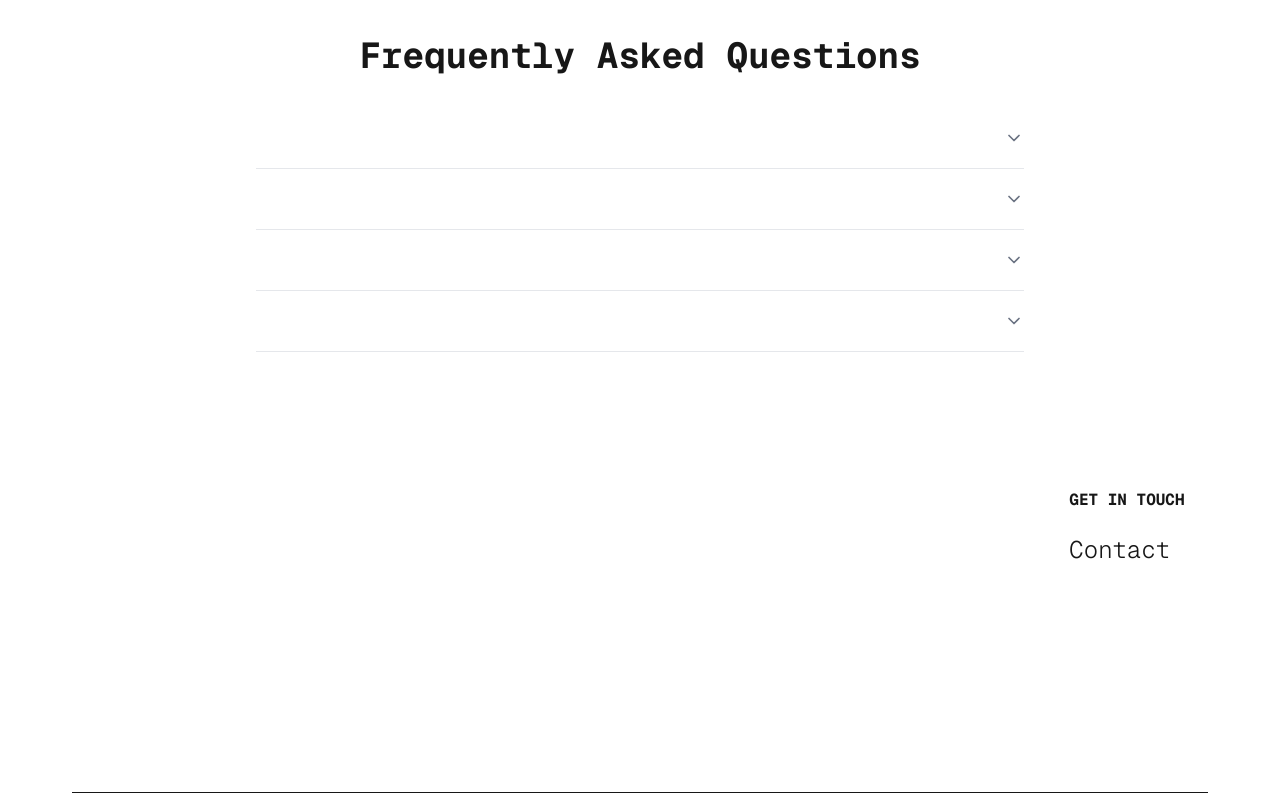
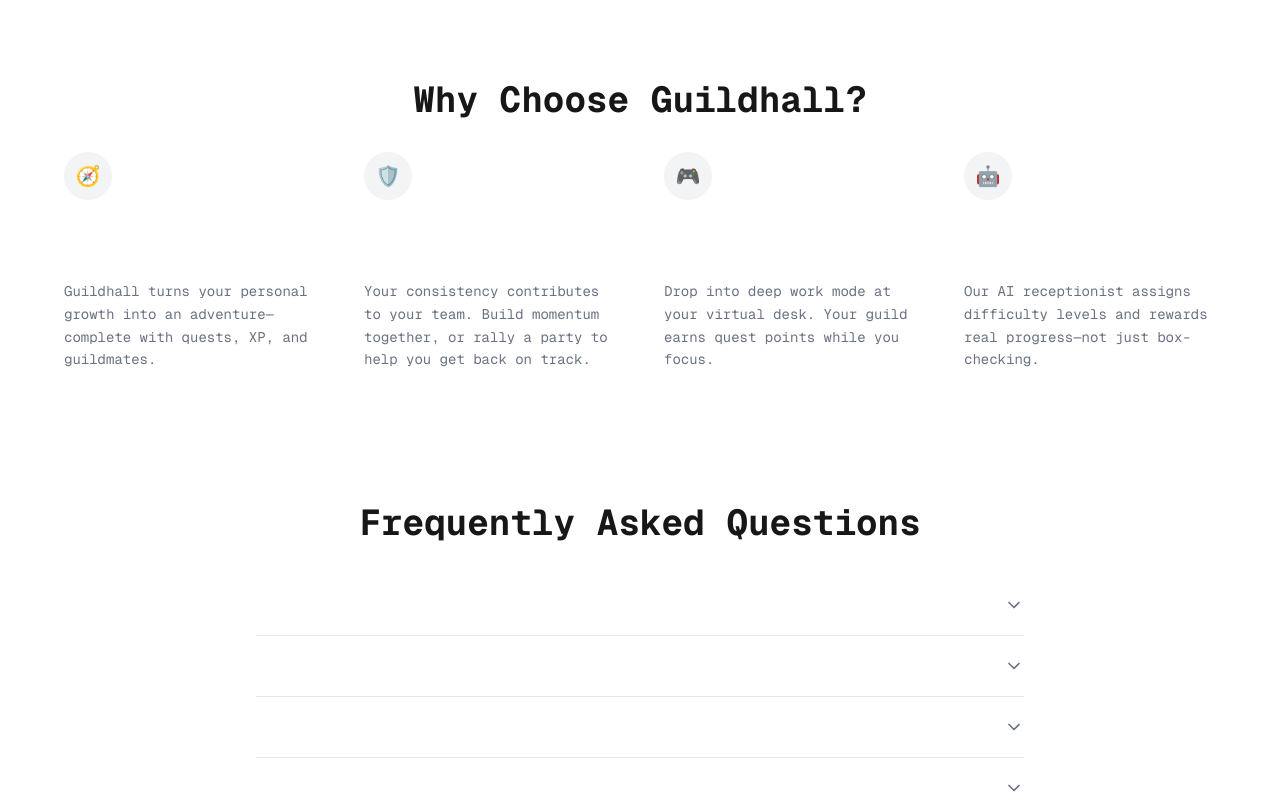
Before and after one commit to gnahCnayR/Guildhall-landing, a Next.js app: page / in a window 1280 px wide. Shown: the top 800 px of the page. Built offline with nearby package versions, Linux system fonts and the light colour scheme.

Commit message:
why us complete

```diff
--- a/src/app/globals.css
+++ b/src/app/globals.css
@@ -25,3 +25,19 @@ body {
   color: var(--foreground);
   font-family: Arial, Helvetica, sans-serif;
 }
+
+html.lenis, html.lenis body {
+  height: auto;
+}
+.lenis.lenis-smooth {
+  scroll-behavior: auto !important;
+}
+.lenis.lenis-smooth [data-lenis-prevent] {
+  overscroll-behavior: contain;
+}
+.lenis.lenis-stopped {
+  overflow: hidden;
+}
+.lenis.lenis-smooth iframe {
+  pointer-events: none;
+}
--- a/src/app/layout.tsx
+++ b/src/app/layout.tsx
@@ -2,6 +2,7 @@ import type { Metadata } from "next";
 import { Geist, Geist_Mono } from "next/font/google";
 import "./globals.css";
 import Footer from "@/components/Footer";
+import SmoothScrollProvider from "@/components/LenisScroll";
 import { Tinos } from "next/font/google";
 
 const geistSans = Geist({
@@ -33,8 +34,10 @@ export default function RootLayout({
   return (
     <html lang="en">
       <body className={`${geistSans.className} ${geistMono.className} ${tinos.variable} antialiased`}>
-        {children}
-        <Footer />
+        <SmoothScrollProvider>
+          {children}
+          <Footer />
+        </SmoothScrollProvider>
       </body>
     </html>
   );
--- a/src/app/page.tsx
+++ b/src/app/page.tsx
@@ -1,6 +1,7 @@
-'use client';
+'use client'
 
 import FAQ from "@/components/FAQ";
+import WhyUs from "@/components/WhyUs";
 import dynamic from "next/dynamic"
 
 const CastleScene = dynamic(() => import("@/components/CastleScene"), { ssr: false })
@@ -8,6 +9,7 @@ const CastleScene = dynamic(() => import("@/components/CastleScene"), { ssr: fal
 export default function Home() {
   return (
     <main className="h-full">
+      <WhyUs />
       <FAQ />
     </main>
   );
--- a/src/components/Castle.tsx
+++ b/src/components/Castle.tsx
@@ -1,4 +1,4 @@
-'use client';
+'use client'
 
 import { useAnimations, useGLTF, useScroll } from "@react-three/drei"
 import { useFrame } from "@react-three/fiber"
--- a/src/components/CastleScene.tsx
+++ b/src/components/CastleScene.tsx
@@ -1,4 +1,4 @@
-'use client';
+'use client'
 
 import { Canvas, useThree } from "@react-three/fiber"
 import Castle from "./Castle"
--- a/src/components/FAQ.tsx
+++ b/src/components/FAQ.tsx
@@ -12,7 +12,7 @@ const FAQ = () => {
     },
     {
       question: "How does task ranking work?",
-      answer: "When you create a quest (task), our AI analyzes the description and assigns it a rank and XP value based on difficulty, complexity, and importance. Ranks range from Cooper (easiest) to Adamantite (most challenging)."
+      answer: "When you create a quest (task), our AI analyzes the description and assigns it a rank and XP value based on difficulty, complexity, and importance. Ranks range from Copper (easiest) to Adamantite (most challenging)."
     },
     {
       question: "Does GuildHall integrate with other productivity tools?",
--- a/src/components/Footer.tsx
+++ b/src/components/Footer.tsx
@@ -1,4 +1,4 @@
-"use client";
+"use client"
 
 import React from 'react';
 import Image from 'next/image';
@@ -26,23 +26,18 @@ const Footer = () => {
         </div>
       </div>
 
-      <div className="col-span-12 bg-obsidian z-20 grid grid-cols-12 mt-14 md:mt-26">
+      <div className="col-span-12 bg-obsidian z-20 grid grid-cols-12 mt-14 md:mt-14">
         <div className="col-span-6 md:border-t border-current text-[18px] leading-[18px] md:standard-type-p3 text-inherit order-2 md:order-1 pt-3 max-md:pt-3 text-center md:text-left">
         © 2025 By Ryan Chang, All Rights Reserved
         </div>
         <div className="col-span-6 md:border-t border-current text-[18px] leading-[18px] md:standard-type-p3 text-inherit order-1 md:order-2 pt-3 md:pt-3 text-center md:text-right">
           Made with ❤️ in Los Angeles, California
         </div>
-          <AnimatePresence>
-          <motion.h1
-            initial={{ opacity: 0, y: 40 }}
-            animate={{ opacity: 1, y: 0 }}
-            transition={{ duration: 0.9, ease: 'easeOut' }}
-            className="font-tinos z-20 absolute -bottom-0 left-1/2 transform -translate-x-1/2 translate-y-1/3 md:translate-y-1/4 font-[500] text-[25vw] leading-[.9]"
-          >
-            Guildhall
-          </motion.h1>
-        </AnimatePresence>
+        <h1
+          className="font-tinos z-20 absolute -bottom-0 left-1/2 transform -translate-x-1/2 translate-y-1/3 md:translate-y-1/4 font-[500] text-[25vw] leading-[.9]"
+        >
+          Guildhall
+        </h1>
       </div>
     </div>
   );
--- /dev/null
+++ b/src/components/LenisScroll.tsx
@@ -0,0 +1,39 @@
+'use client';
+
+import { useEffect, useRef } from 'react';
+import Lenis from 'lenis';
+import { gsap } from 'gsap';
+import { ScrollTrigger } from 'gsap/ScrollTrigger';
+
+gsap.registerPlugin(ScrollTrigger);
+
+export default function SmoothScrollProvider({
+  children,
+}: {
+  children: React.ReactNode;
+}) {
+  const lenisRef = useRef<Lenis | null>(null);
+
+  useEffect(() => {
+    const lenis = new Lenis();
+    lenisRef.current = lenis;
+
+    lenis.on('scroll', ScrollTrigger.update);
+
+    const raf = (time: number) => {
+      lenis.raf(time);
+      requestAnimationFrame(raf);
+    };
+
+    requestAnimationFrame(raf);
+
+    // Cleanup function
+    return () => {
+      if (lenisRef.current) {
+        lenisRef.current.destroy();
+      }
+    };
+  }, []);
+
+  return <>{children}</>;
+}
--- a/src/components/Review.tsx
+++ b/src/components/Review.tsx
@@ -0,0 +1 @@
+// No Reviews yet :(
--- a/src/components/WhyUs.tsx
+++ b/src/components/WhyUs.tsx
@@ -0,0 +1,62 @@
+'use client';
+
+import { motion } from 'framer-motion';
+
+const WhyUs = () => {
+  const whyusItems = [
+    {
+      icon: "🧭",
+      tag: "More than just a to-do list",
+      desc: "Guildhall turns your personal growth into an adventure—complete with quests, XP, and guildmates."
+    },
+    {
+      icon: "🛡️",
+      tag: "Guilds > Daily Streaks",
+      desc: "Your consistency contributes to your team. Build momentum together, or rally a party to help you get back on track."
+    },
+    {
+      icon: "🎮",
+      tag: "Work sessions that feel like play",
+      desc: "Drop into deep work mode at your virtual desk. Your guild earns quest points while you focus."
+    },
+    {
+      icon: "🤖",
+      tag: "AI-powered quest board",
+      desc: "Our AI receptionist assigns difficulty levels and rewards real progress—not just box-checking."
+    }
+  ];
+
+  return (
+    <div className="flex flex-col items-center w-full pt-20 pb-24 px-6">
+        <motion.h1
+            initial={{ opacity: 0, y: -20 }}
+            animate={{ opacity: 1, y: 0 }}
+            transition={{ duration: 0.5 }}
+            className="text-center text-4xl font-bold mb-8"
+        >
+            Why Choose Guildhall?
+        </motion.h1>
+
+      <div className="w-full max-w-6xl grid grid-cols-1 sm:grid-cols-2 lg:grid-cols-4 gap-12">
+        {whyusItems.map((item, index) => (
+          <motion.div
+            key={index}
+            className="flex flex-col items-start text-start"
+            initial={{ opacity: 0, y: 40 }}
+            whileInView={{ opacity: 1, y: 0 }}
+            transition={{ duration: 0.6, delay: index * 0.1 }}
+            viewport={{ once: true }}
+          >
+            <div className="w-12 h-12 rounded-full bg-gray-100 flex items-center justify-center text-xl mb-4">
+              {item.icon}
+            </div>
+            <h2 className="text-xl font-bold mb-2 text-white">{item.tag}</h2>
+            <p className="text-gray-500 text-sm leading-relaxed">{item.desc}</p>
+          </motion.div>
+        ))}
+      </div>
+    </div>
+  );
+};
+
+export default WhyUs;
```
